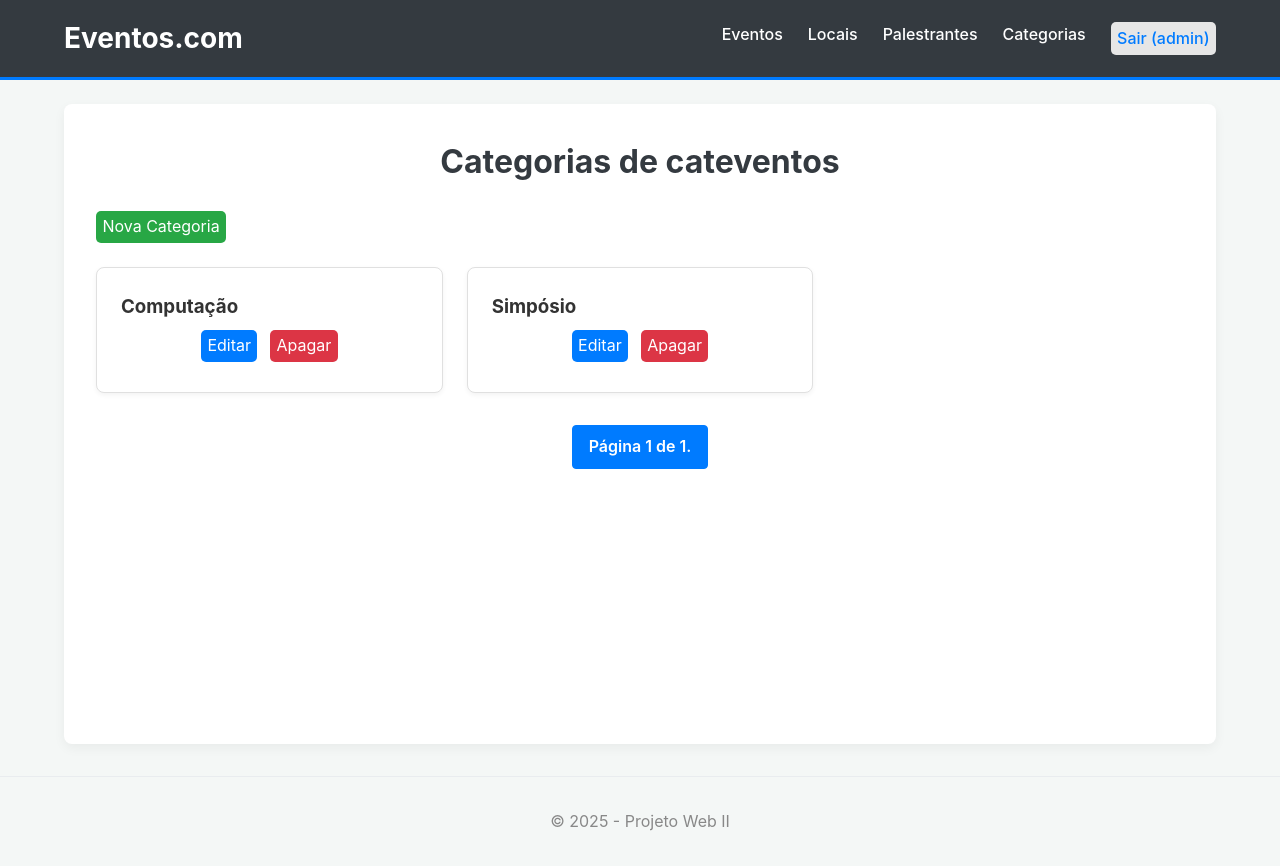
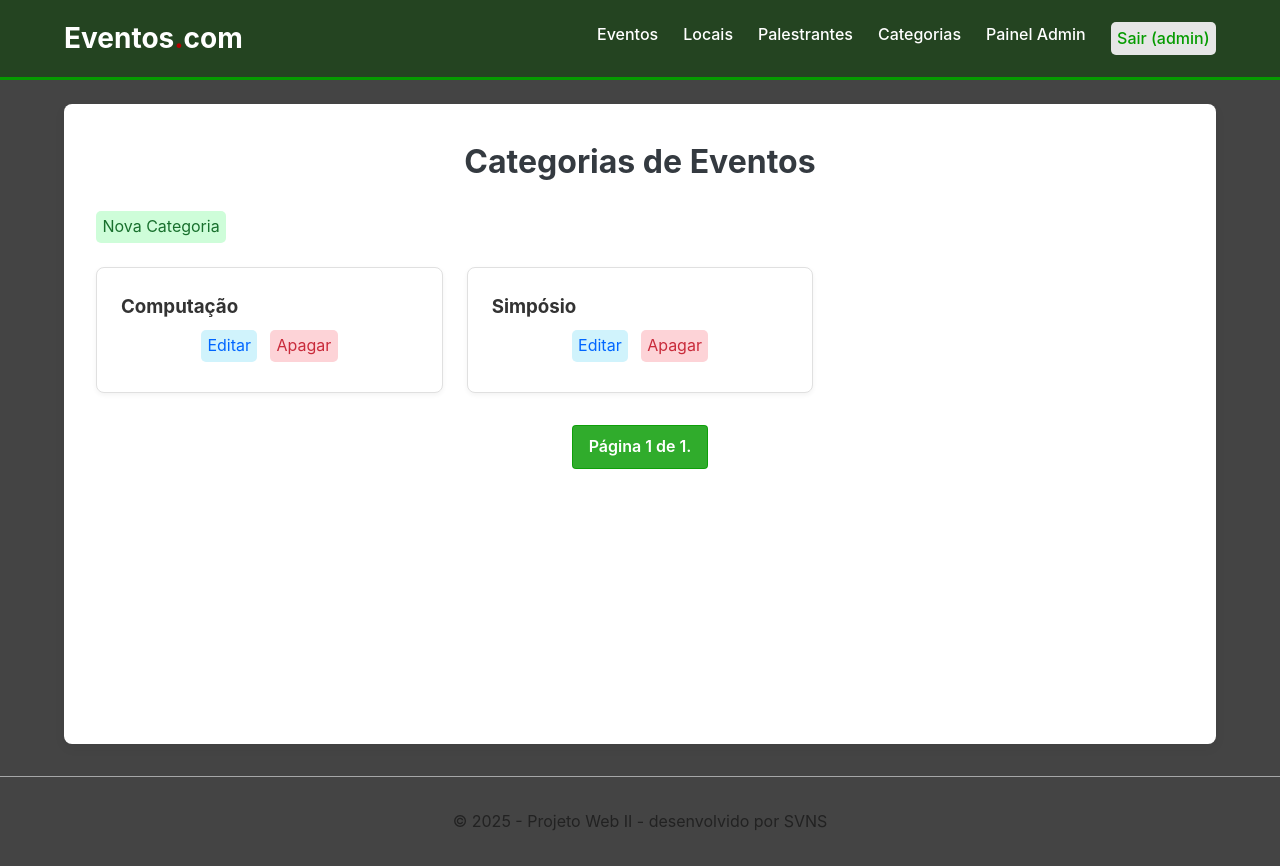
Before and after one commit to Sergio1102/projeto-webII, a Django app: page /categorias/ in a window 1280 px wide. Run offline with Django 5.2, Linux system fonts and the light colour scheme; a user stored in the database is signed in; data comes from the database, SQL or seed files in the repository; both versions use the stored data as it was after the commit; some libraries are stand-ins or nearby versions.

Commit message:
Adição da pagina de administração e correção do CSS

```diff
--- a/projeto_webII_app/forms.py
+++ b/projeto_webII_app/forms.py
@@ -6,7 +6,8 @@ class FormularioEvento(forms.ModelForm):
         model = Evento
         fields = '__all__'
         widgets = {
-            'data_hora': forms.DateTimeInput(attrs={'type': 'datetime-local'}),
+            'data_hora': forms.DateTimeInput(
+                attrs={'type': 'datetime-local'}, format='%Y-%m-%dT%H:%M'),
             'palestrantes': forms.CheckboxSelectMultiple,
         }
 
--- a/projeto_webII_app/static/css/style.css
+++ b/projeto_webII_app/static/css/style.css
@@ -12,12 +12,12 @@ body, h1, h2, h3, h4, p, ul, li, form, figure {
 body {
     font-family: -apple-system, BlinkMacSystemFont, "Segoe UI", Roboto, Helvetica, Arial, sans-serif;
     line-height: 1.6;
-    background-color: #f4f7f6;
+    background-color: #444444;
     color: #333;
 }
 
 a {
-    color: #007bff;
+    color: #059b00;
     text-decoration: none;
 }
 
@@ -35,10 +35,10 @@ img {
 }
 
 .navbar {
-    background-color: #343a40;
+    background-color: #244421;
     color: white;
     padding: 1rem 0;
-    border-bottom: 3px solid #007bff;
+    border-bottom: 3px solid #059b00;
 }
 
 .navbar .container {
@@ -52,6 +52,10 @@ img {
     font-weight: bold;
     color: white;
     text-decoration: none;
+
+    span{
+        color: rgb(180, 0, 0);
+    }
 }
 
 .navbar nav ul {
@@ -81,7 +85,7 @@ img {
     padding: 0.4rem;
     cursor: pointer;
 
-    color: #007bff;
+    color: #059b00;
     font-family: inherit;
     font-size: inherit;
     font-weight: 500;
@@ -108,8 +112,8 @@ main.container {
     text-align: center;
     padding: 2rem 0;
     margin-top: 2rem;
-    color: #888;
-    border-top: 1px solid #e9ecef;
+    color: #222;
+    border-top: 1px solid #a6a7a8;
 }
 
 
@@ -183,43 +187,43 @@ button,
 
 .form-styled button[type="submit"] {
     width: 100%;
-    background-color: #007bff;
+    background-color: #059b00;
     color: white;
 }
 .form-styled button[type="submit"]:hover {
-    background-color: #0056b3;
+    background-color: #0fb300;
 }
 
 .btn-novo {
-    background-color: #28a745;
+    background-color: #cefdd9;
     padding: 0.2rem 0.4rem;
     border-radius: 5px;
-    color: white;
+    color: #18702d;
     display: inline-block;
     margin-bottom: 1.5rem;
 }
 .btn-novo:hover {
-    background-color: #218838;
+    background-color: #5fca77;
 }
 
 .btn-editar {
-    background-color: #007bff;
+    background-color: #d0f3fc;
     padding: 0.2rem 0.4rem;
     border-radius: 5px;
-    color: white;
+    color: #0066ff;
 }
 .btn-editar:hover {
-    background-color: #0056b3;
+    background-color: #6fa1d6;
 }
 
 .btn-danger {
-    background-color: #dc3545;
+    background-color: #fdd3d7;
     padding: 0.2rem 0.4rem;
     border-radius: 5px;
-    color: white;
+    color: #c92a3a;
 }
 .btn-danger:hover {
-    background-color: #c82333;
+    background-color: #ce767f;
 }
 
 .card-actions{
@@ -297,9 +301,9 @@ button,
 }
 
 .pagination .page-current {
-    background-color: #007bff;
+    background-color: #059b00d3;
     color: white;
-    border-color: #007bff;
+    border-color: #059b00cc;
     font-weight: 600;
 }
 
--- a/projeto_webII_app/templates/app/base.html
+++ b/projeto_webII_app/templates/app/base.html
@@ -11,7 +11,7 @@
 <body>
     <header class="navbar">
         <div class="container">
-            <a href="{% url 'listarEventos' %}" class="logo">Eventos.com</a>
+            <a href="{% url 'listarEventos' %}" class="logo">Eventos<span>.</span>com</a>
             <nav>
                 <ul>
                     <li><a href="{% url 'listarEventos' %}">Eventos</a></li>
@@ -19,6 +19,9 @@
                     <li><a href="{% url 'listarPalestrantes' %}">Palestrantes</a></li>
                     <li><a href="{% url 'listarCatEventos' %}">Categorias</a></li>
                     {% if user.is_authenticated %}
+                        {% if user.is_staff %}
+                            <li><a href="{% url 'admin_dashboard' %}">Painel Admin</a></li>
+                        {% endif %}
                         <li>
                             <form method="post" action="{% url 'logout' %}" id="logout-form">
                                 {% csrf_token %}
@@ -39,7 +42,7 @@
     </main>
 
     <footer class="footer">
-        <p>&copy; 2025 - Projeto Web II</p>
+        <p>&copy; 2025 - Projeto Web II - desenvolvido por SVNS</p>
     </footer>
 </body>
 </html>
--- a/projeto_webII_app/templates/app/listarCatEventos.html
+++ b/projeto_webII_app/templates/app/listarCatEventos.html
@@ -1,7 +1,7 @@
 {% extends 'app/base.html' %}
 
 {% block content %}
-    <h1>Categorias de cateventos</h1>
+    <h1>Categorias de Eventos</h1>
     {% if user.is_authenticated %}
         <a href="{% url 'criarCatEvento' %}" class="btn-novo">Nova Categoria</a>
     {% endif %}
--- a/projeto_webII_app/urls.py
+++ b/projeto_webII_app/urls.py
@@ -9,6 +9,8 @@ urlpatterns = [
     path('evento/<int:id>/editar/', views.atualizarEvento, name='atualizarEvento'),
     path('evento/<int:id>/apagar/', views.apagarEvento, name='apagarEvento'),
     path('evento/<int:id>/inscrever/', views.inscrever_evento, name='inscrever_evento'),
+
+    path('admin/', views.admin_dashboard, name='admin_dashboard'),
 
     path('locais/', views.listarLocais, name='listarLocais'),
     path('local/novo/', views.criarLocal, name='criarLocal'),
@@ -25,6 +27,6 @@ urlpatterns = [
     path('categoria/<int:id>/editar/', views.atualizarCatEvento, name='atualizarCatEvento'),
     path('categoria/<int:id>/apagar/', views.apagarCatEvento, name='apagarCatEvento'),
 
-    path('accounts/', include('django.contrib.auth.urls')),
+    path('', include('django.contrib.auth.urls')),
     path('register/', views.register, name='register'),
 ]
--- a/projeto_webII_app/views.py
+++ b/projeto_webII_app/views.py
@@ -2,6 +2,7 @@ from django.shortcuts import render, get_object_or_404, redirect
 from django.core.paginator import Paginator
 from django.contrib.auth.decorators import login_required
 from django.contrib.auth.forms import UserCreationForm
+from django.contrib.auth.models import User
 from .models import Evento, Local, Palestrante, CategoriaEvento, Inscricao
 from .forms import FormularioEvento, FormularioLocal, FormularioPalestrante, FormularioCatEvento
 
@@ -32,7 +33,7 @@ def detalharEvento(request, id):
         inscrito = Inscricao.objects.filter(participante=request.user, evento=evento).exists()
     return render(request, 'app/detalharEvento.html', {'evento': evento, 'inscrito': inscrito})
 
-@login_required(login_url='/login/')
+@login_required
 def criarEvento(request):
     if request.method == 'POST':
         form = FormularioEvento(request.POST, request.FILES)
@@ -43,7 +44,7 @@ def criarEvento(request):
         form = FormularioEvento()
     return render(request, 'app/formularioEvento.html', {'form': form, 'tipo': 'Cadastrar Evento'})
 
-@login_required(login_url='/login/')
+@login_required
 def atualizarEvento(request, id):
     evento = get_object_or_404(Evento, pk=id)
     form = FormularioEvento(request.POST or None, request.FILES or None, instance=evento)
@@ -54,7 +55,7 @@ def atualizarEvento(request, id):
 
     return render(request, 'app/formularioEvento.html', {'form': form, 'tipo': 'Editar Evento'})
 
-@login_required(login_url='/login/')
+@login_required
 def apagarEvento(request, id):
     evento = get_object_or_404(Evento, pk=id)
     if request.method == 'POST':
@@ -72,7 +73,7 @@ def listarLocais(request):
 
     return render(request, 'app/listarLocais.html', {'obj_pagina': obj_pagina})
 
-@login_required(login_url='/login/')
+@login_required
 def criarLocal(request):
     if request.method == 'POST':
         form = FormularioLocal(request.POST)
@@ -83,7 +84,7 @@ def criarLocal(request):
         form = FormularioLocal()
     return render(request, 'app/formularioGenerico.html', {'form': form, 'tipo': 'Cadastrar Local'})
 
-@login_required(login_url='/login/')
+@login_required
 def atualizarLocal(request, id):
     local = get_object_or_404(Local, pk=id)
     form = FormularioLocal(request.POST or None, instance=local)
@@ -94,7 +95,7 @@ def atualizarLocal(request, id):
 
     return render(request, 'app/formularioGenerico.html', {'form': form, 'tipo': 'Editar Local'})
 
-@login_required(login_url='/login/')
+@login_required
 def apagarLocal(request, id):
     local = get_object_or_404(Local, pk=id)
     if request.method == 'POST':
@@ -112,7 +113,7 @@ def listarPalestrantes(request):
 
     return render(request, 'app/listarPalestrantes.html', {'obj_pagina': obj_pagina})
 
-@login_required(login_url='/login/')
+@login_required
 def criarPalestrante(request):
     if request.method == 'POST':
         form = FormularioPalestrante(request.POST, request.FILES)
@@ -123,7 +124,7 @@ def criarPalestrante(request):
         form = FormularioPalestrante()
     return render(request, 'app/formularioGenerico.html', {'form': form, 'tipo': 'Cadastrar Palestrante'})
 
-@login_required(login_url='/login/')
+@login_required
 def atualizarPalestrante(request, id):
     palestrante = get_object_or_404(Palestrante, pk=id)
     form = FormularioPalestrante(request.POST or None, request.FILES or None, instance=palestrante)
@@ -134,7 +135,7 @@ def atualizarPalestrante(request, id):
 
     return render(request, 'app/formularioGenerico.html', {'form': form, 'tipo': 'Editar Palestrante'})
 
-@login_required(login_url='/login/')
+@login_required
 def apagarPalestrante(request, id):
     palestrante = get_object_or_404(Palestrante, pk=id)
     if request.method == 'POST':
@@ -152,7 +153,7 @@ def listarCatEventos(request):
 
     return render(request, 'app/listarCatEventos.html', {'obj_pagina': obj_pagina})
 
-@login_required(login_url='/login/')
+@login_required
 def criarCatEvento(request):
     if request.method == 'POST':
         form = FormularioCatEvento(request.POST)
@@ -163,7 +164,7 @@ def criarCatEvento(request):
         form = FormularioCatEvento()
     return render(request, 'app/formularioGenerico.html', {'form': form, 'tipo': 'Cadastrar Categoria'})
 
-@login_required(login_url='/login/')
+@login_required
 def atualizarCatEvento(request, id):
     categoria = get_object_or_404(CategoriaEvento, pk=id)
     form = FormularioCatEvento(request.POST or None, instance=categoria)
@@ -174,7 +175,7 @@ def atualizarCatEvento(request, id):
 
     return render(request, 'app/formularioGenerico.html', {'form': form, 'tipo': 'Editar Categoria'})
 
-@login_required(login_url='/login/')
+@login_required
 def apagarCatEvento(request, id):
     categoria = get_object_or_404(CategoriaEvento, pk=id)
     if request.method == 'POST':
@@ -182,7 +183,7 @@ def apagarCatEvento(request, id):
         return redirect('listarCatEventos')
     return render(request, 'app/apagarGenerico.html', {'objeto': categoria, 'tipo': 'Categoria'})
 
-@login_required(login_url='/login/')
+@login_required
 def inscrever_evento(request, id):
     if request.method == 'POST':
         evento = get_object_or_404(Evento, pk=id)
@@ -194,3 +195,22 @@ def inscrever_evento(request, id):
         return render(request, 'app/partials/botao_inscrito.html')
 
     return redirect('detalharEvento', id=id)
+
+@login_required
+def admin_dashboard(request):
+    if not request.user.is_staff:
+        return redirect('listarEventos')
+
+    num_eventos = Evento.objects.count()
+    num_locais = Local.objects.count()
+    num_palestrantes = Palestrante.objects.count()
+    num_usuarios = User.objects.count()
+
+    context = {
+        'num_eventos': num_eventos,
+        'num_locais': num_locais,
+        'num_palestrantes': num_palestrantes,
+        'num_usuarios': num_usuarios
+    }
+
+    return render(request, 'app/admin_dashboard.html', context)
--- a/setup/settings.py
+++ b/setup/settings.py
@@ -127,4 +127,4 @@ DEFAULT_AUTO_FIELD = 'django.db.models.BigAutoField'
 
 LOGIN_REDIRECT_URL = '/'
 LOGOUT_REDIRECT_URL = '/'
-LOGIN_URL = '/accounts/login/'
+LOGIN_URL = '/login/'
--- a/setup/urls.py
+++ b/setup/urls.py
@@ -4,7 +4,6 @@ from django.conf import settings
 from django.conf.urls.static import static
 
 urlpatterns = [
-    path('admin/', admin.site.urls),
     path('', include('projeto_webII_app.urls')),
 ]
 
```
Also changed, not shown: other parts of projeto_webII_app/static/css/style.css (+79 -11 lines), projeto_webII_app/templates/app/admin_dashboard.html (added, +62 -0 lines), db.sqlite3.
